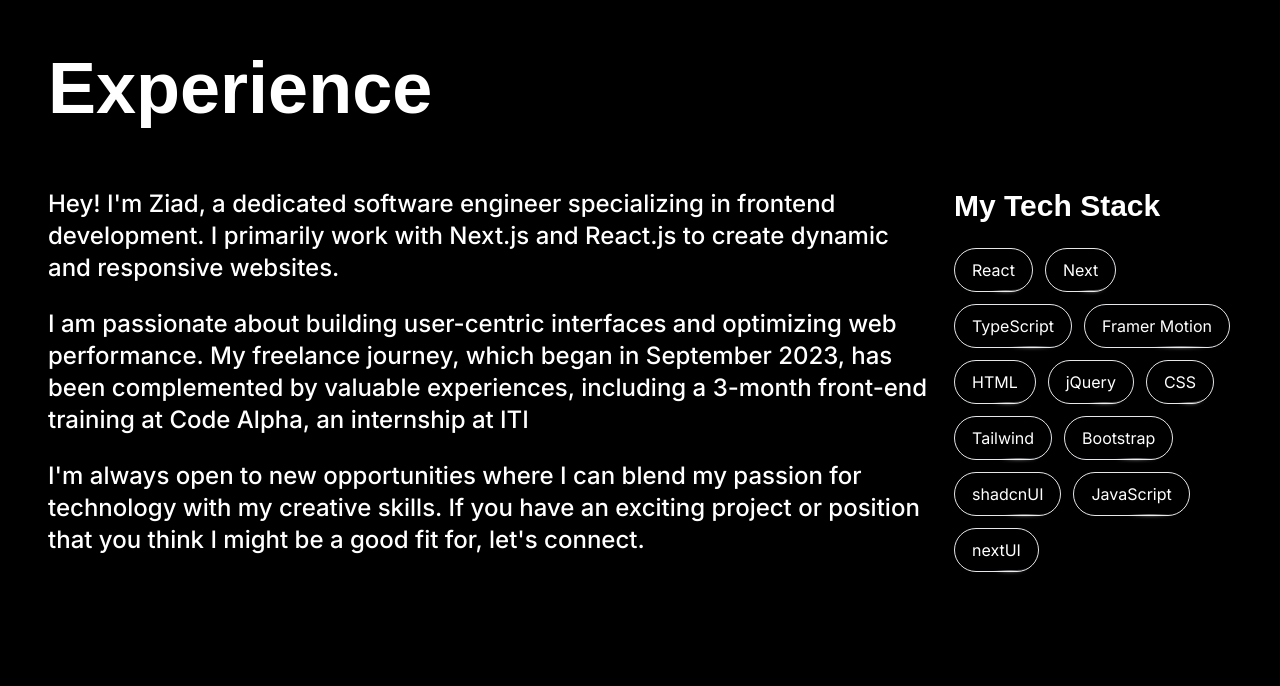
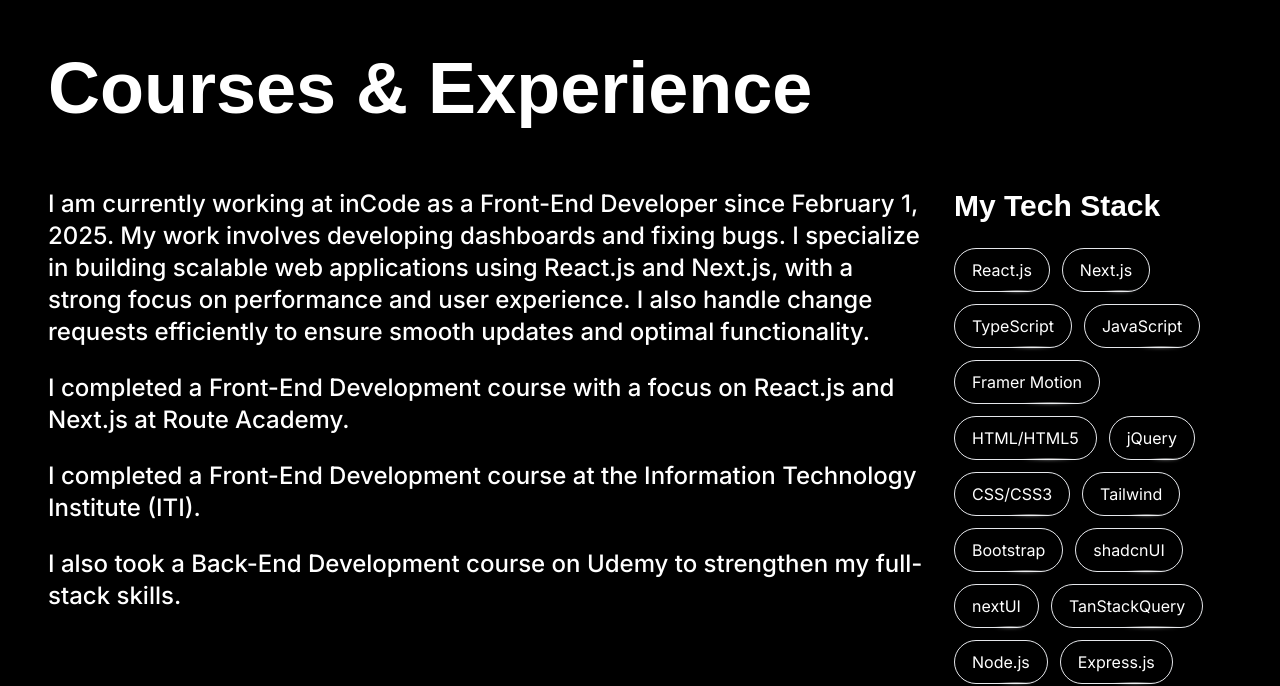
Before and after one commit to ZiadAlaa984/ziadPortofolio, a Next.js app: page / in a window 1280 px wide. Shown: the part 2461-3147 px from the top of the page. Built offline with nearby package versions, Linux system fonts and the light colour scheme; a web font is replaced by a local one.

Commit message:
Refactor Experience section and update Footer links; enhance Hero button link and fix project URLs

```diff
--- a/app/Sections/Experience.tsx
+++ b/app/Sections/Experience.tsx
@@ -2,30 +2,38 @@
 import ContainerWidth from "@/components/ui/ContainerWidth";
 import { HoverBorderGradient } from "@/components/ui/HoverBorderGradient";
 import React from "react";
-import { motion } from 'framer-motion';
-import { FC } from 'react';
-import { useInView } from 'react-intersection-observer';
+import { motion } from "framer-motion";
+import { FC } from "react";
+import { useInView } from "react-intersection-observer";
 
 const Experience: FC = () => {
-const techStack = [
-    "React",
-    "Next",
+  const techStack = [
+    "React.js",
+    "Next.js",
     "TypeScript",
+    "JavaScript",
     "Framer Motion",
-    "HTML",
+    "HTML/HTML5",
     "jQuery",
-    "CSS",
+    "CSS/CSS3",
     "Tailwind",
     "Bootstrap",
     "shadcnUI",
-    "JavaScript",
-    "nextUI"
-];
-const paragraphs = [
-    "Hey! I'm Ziad, a dedicated software engineer specializing in frontend development. I primarily work with Next.js and React.js to create dynamic and responsive websites.",
-    "I am passionate about building user-centric interfaces and optimizing web performance. My freelance journey, which began in September 2023, has been complemented by valuable experiences, including a 3-month front-end training at Code Alpha, an internship at ITI",
-    "I'm always open to new opportunities where I can blend my passion for technology with my creative skills. If you have an exciting project or position that you think I might be a good fit for, let's connect.",
-];
+    "nextUI",
+    "TanStackQuery",
+    "Node.js",
+    "Express.js",
+    "RizzUI",
+  ];
+  const paragraphs = [
+    "I am currently working at inCode as a Front-End Developer since February 1, 2025. My work involves developing dashboards and fixing bugs. I specialize in building scalable web applications using React.js and Next.js, with a strong focus on performance and user experience. I also handle change requests efficiently to ensure smooth updates and optimal functionality.",
+
+    "I completed a Front-End Development course with a focus on React.js and Next.js at Route Academy.",
+
+    "I completed a Front-End Development course at the Information Technology Institute (ITI).",
+
+    "I also took a Back-End Development course on Udemy to strengthen my full-stack skills.",
+  ];
 
   return (
     <div className="flex flex-col items-center gap-[20vw] ">
@@ -34,10 +42,13 @@ const paragraphs = [
   );
 };
 
-const MaskText: FC<{ paragraphs: string[], techStack: string[] }> = ({ paragraphs, techStack }) => {
+const MaskText: FC<{ paragraphs: string[]; techStack: string[] }> = ({
+  paragraphs,
+  techStack,
+}) => {
   const { ref, inView } = useInView({
     threshold: 0.75,
-    triggerOnce: true
+    triggerOnce: true,
   });
 
   const animation = {
@@ -45,15 +56,22 @@ const MaskText: FC<{ paragraphs: string[], techStack: string[] }> = ({ paragraph
     enter: (i: number) => ({
       y: "0",
       opacity: 1, // Fade-in with translation
-      transition: { duration: 0.75, ease: [0.33, 1, 0.68, 1], delay: 0.075 * i }
-    })
+      transition: {
+        duration: 0.75,
+        ease: [0.33, 1, 0.68, 1],
+        delay: 0.075 * i,
+      },
+    }),
   };
 
   return (
     <ContainerWidth>
-      <div  className=" flex flex-col gap-6 py-36 ">
-        <h2 id="Experience" className="xl:text-7xl text-4xl md:text-6xl py-10 font-bold">
-          Experience
+      <div className=" flex flex-col gap-6 py-36 ">
+        <h2
+          id="Courses & Experience"
+          className="xl:text-7xl text-4xl md:text-6xl py-10 font-bold"
+        >
+          Courses & Experience
         </h2>
         <div ref={ref} className="grid grid-cols-4  gap-6">
           {/* Paragraph Section */}
@@ -75,7 +93,9 @@ const MaskText: FC<{ paragraphs: string[], techStack: string[] }> = ({ paragraph
 
           {/* Tech Stack Section */}
           <div className="lg:col-span-1 col-span-4 flex flex-col gap-6">
-            <h3 className="md:text-3xl text-2xl   font-semibold">My Tech Stack</h3>
+            <h3 className="md:text-3xl text-2xl   font-semibold">
+              My Tech Stack
+            </h3>
             <ul className="flex flex-wrap gap-3">
               {techStack.map((tech, index) => (
                 <motion.li
--- a/app/Sections/Footer.tsx
+++ b/app/Sections/Footer.tsx
@@ -5,7 +5,7 @@ export default function Footer() {
   return (
     <section className=" bg-black w-full  border-t border-stone-900 footer  md:mt-0 p-5 md:p-8 ">
       <div className="flex mx-auto flex-col   justify-start   gap-4  items-center w-full">
-                <div className="text-center">
+        <div className="text-center">
           <p className="text-sm font-bold tracking-wider  name text-white">
             Copyright© 2024 ziadalaa.
           </p>
@@ -23,7 +23,7 @@ export default function Footer() {
               <a
                 target="_blank"
                 rel="noopener noreferrer"
-                href="https://www.linkedin.com/in/ziad-alaa-1a1269315/"
+                href="https://www.linkedin.com/in/ziad-alaa-b7226035b/"
               >
                 <svg
                   xmlns="http://www.w3.org/2000/svg"
@@ -98,7 +98,6 @@ export default function Footer() {
             </li>
           </FramerMagnetic>
         </ul>
-
       </div>
     </section>
   );
--- a/app/Sections/Hero.tsx
+++ b/app/Sections/Hero.tsx
@@ -30,12 +30,16 @@ export default function Hero() {
           <div className="md:col-span-3 col-span-4 flex flex-col  md:gap-6">
             <div className="flex gap-3   items-center">
               <TypewriterEffectSmooth words={Name} />
-              <FramerMagnetic >
-
+              <FramerMagnetic>
                 <Button className="  rounded-full cursor-pointer flex justify-center items-center text-white text-xs xl:text-lg font-light   text-wrap border shadow-stone-950 bg-transparent hover:bg-stone-950 transition-all duration-300 border-stone-900  ">
-                  <Link href={"https://flowcv.com/resume/rp9g5omhik"} target="_blank">
+                  <Link
+                    href={
+                      "https://drive.google.com/drive/folders/1lNxKvvA-3T0i79LFhdKmU_ujmjv7cBHD"
+                    }
+                    target="_blank"
+                  >
                     Resume
-                    </Link>
+                  </Link>
                 </Button>
               </FramerMagnetic>
             </div>
--- a/app/Sections/Projects.tsx
+++ b/app/Sections/Projects.tsx
@@ -9,19 +9,13 @@ const projects = [
     title: "FreshCard",
     src: "fresh.png",
     subTitle: "E-Commerce",
-    href: "https://fresh-cart-app-lemon.vercel.app/",
+    href: "https://fresh-card-shop.vercel.app/",
   },
   {
     title: "cinema-base",
     src: "movie1.png",
     subTitle: "Movies Website",
-    href: "https://cinema-base-1.vercel.app/",
-  },
-  {
-    title: "Recipe-Website",
-    src: "rec.png",
-    subTitle: "recipe website",
-    href: "https://ziadalaa984.github.io/Yummy/",
+    href: "https://ciname-base.vercel.app/",
   },
   {
     title: "AI",
@@ -31,11 +25,10 @@ const projects = [
     subTitle: "LandingPage",
   },
   {
-    title: "old-Portofolio",
-    src: "oldPorto.png",
-
-    href: "https://portofolioo-eight.vercel.app/",
-    subTitle: "Portofolio",
+    title: "Recipe-Website",
+    src: "rec.png",
+    subTitle: "recipe website",
+    href: "https://ziadalaa984.github.io/Yummy/",
   },
 ];
 
@@ -47,7 +40,7 @@ export default function Projects() {
       <main className="flex min-h-screen  py-36 flex-col justify-center">
         <h2
           id="Projects"
-          className="xl:text-7xl text-4xl md:text-6xl   h-[15vh]  text-white  z-10 relative   font-bold"
+          className="xl:text-7xl text-4xl md:text-6xl   h-[15vh]  text-white   relative   font-bold"
         >
           My Projects.
         </h2>
```
Also changed, not shown: components/ui/images/fresh.png, components/ui/images/movie1.png.
